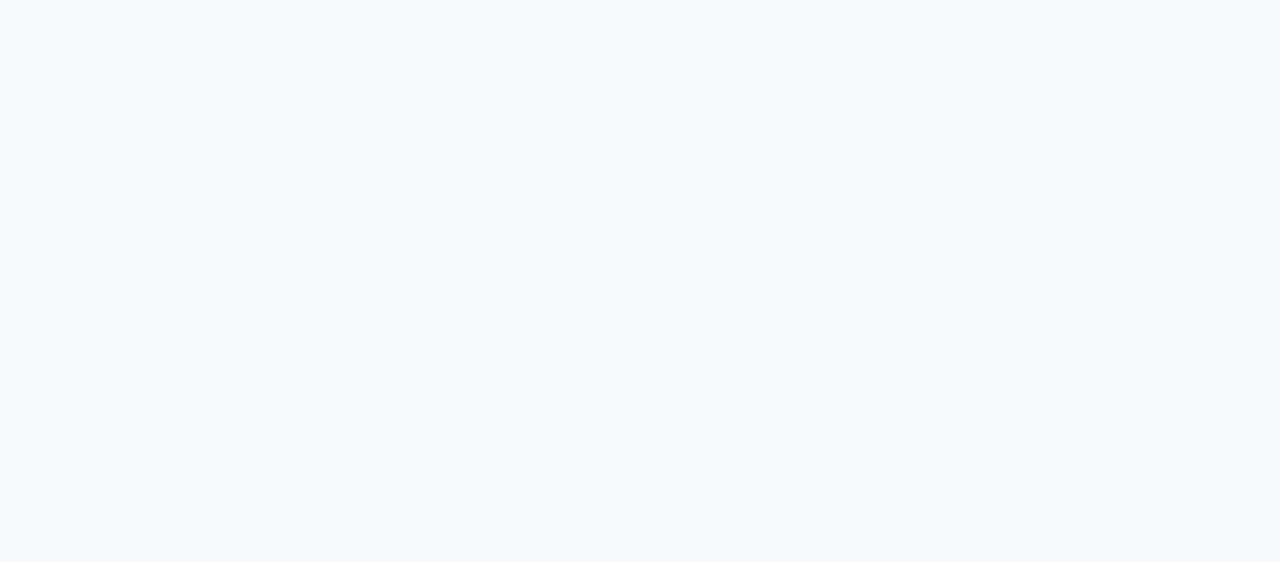
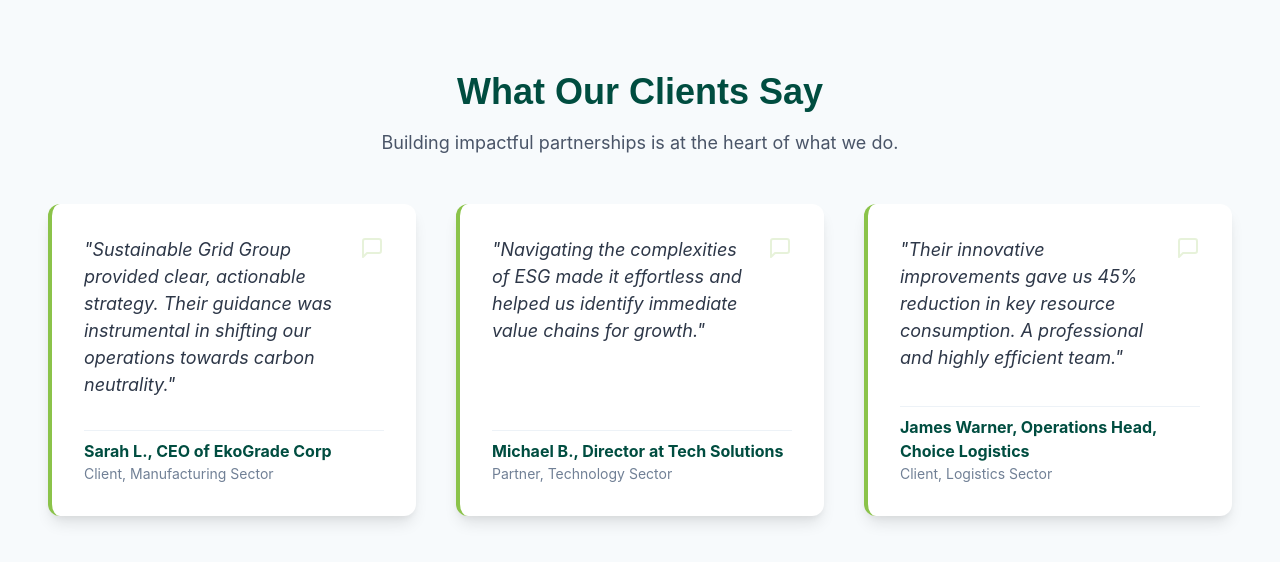
Before and after one commit to symonogwe/sustainable-grid-group-website, a React (Vite) app: page / in a window 1280 px wide. Shown: the part 2693-3255 px from the top of the page. Before the commit the page ends 2683 px from the top, so only its background shows below. Built offline with nearby package versions, Linux system fonts and the light colour scheme.

Commit message:
Add testimonials section with testimonial cards

```diff
--- a/src/App.jsx
+++ b/src/App.jsx
@@ -5,6 +5,7 @@ import StatsBar from "./StatsBar";
 import ServicesSection from "./ServiceSection";
 import IndustriesSection from "./IndustriesSection";
 import CaseStudiesSection from "./CaseStudiesSection";
+import TestimonialsSection from "./TestimonialsSection";
 
 function App() {
   return (
@@ -16,6 +17,7 @@ function App() {
         <ServicesSection />
         <IndustriesSection />
         <CaseStudiesSection />
+        <TestimonialsSection />
       </main>
     </Box>
   );
--- /dev/null
+++ b/src/TestimonialCard.jsx
@@ -0,0 +1,80 @@
+// src/components/TestimonialCard.jsx
+
+import {
+  Box,
+  Text,
+  Flex, // Use Flex for vertical stacking
+  useColorModeValue,
+  Icon,
+} from "@chakra-ui/react";
+import AnimateOnScroll from "./MotionBox";
+import { FiMessageSquare } from "react-icons/fi";
+
+const TestimonialCard = ({ quote, clientName, clientTitle, delay }) => {
+  const bg = useColorModeValue("white", "sgg.700");
+  const quoteColor = useColorModeValue("gray.700", "sgg.100");
+  const clientColor = useColorModeValue("sgg.900", "sgg.500");
+
+  return (
+    <AnimateOnScroll delay={delay}>
+      <Box
+        p={8}
+        bg={bg}
+        borderRadius="xl"
+        shadow="lg"
+        // 🟢 FIX 1: Make the outer Box a Flex container that spans the full height
+        h="full"
+        display="flex"
+        flexDirection="column"
+        justifyContent="space-between" // Pushes the bottom content down
+        borderLeft="4px solid"
+        borderColor="sgg.500"
+        transition="all 0.3s ease"
+        _hover={{
+          shadow: "xl",
+          transform: "translateY(-2px)",
+        }}
+      >
+        {/* 1. QUOTE SECTION (Will take up required space) */}
+        <Box flexGrow={1} mb={4}>
+          <Flex justify="space-between" align="start">
+            <Text
+              as="blockquote"
+              fontSize={{ base: "md", md: "lg" }}
+              fontStyle="italic"
+              color={quoteColor}
+            >
+              "{quote}"
+            </Text>
+            <Icon
+              as={FiMessageSquare}
+              w={6}
+              h={6}
+              color="sgg.500"
+              opacity={0.2}
+              ml={4}
+              flexShrink={0}
+            />
+          </Flex>
+        </Box>
+
+        {/* 2. CLIENT DETAILS (Pinned to the bottom) */}
+        <Box
+          mt={4}
+          pt={2}
+          borderTop="1px solid"
+          borderColor={useColorModeValue("gray.100", "sgg.900")}
+        >
+          <Text fontWeight="bold" color={clientColor} fontSize="md">
+            {clientName}
+          </Text>
+          <Text fontSize="sm" color={useColorModeValue("gray.500", "gray.400")}>
+            {clientTitle}
+          </Text>
+        </Box>
+      </Box>
+    </AnimateOnScroll>
+  );
+};
+
+export default TestimonialCard;
--- /dev/null
+++ b/src/TestimonialsSection.jsx
@@ -0,0 +1,84 @@
+// src/components/TestimonialsSection.jsx
+
+import {
+  Container,
+  SimpleGrid,
+  Heading,
+  Text,
+  Box,
+  useColorModeValue,
+} from "@chakra-ui/react";
+import TestimonialCard from "./TestimonialCard";
+
+const testimonialsData = [
+  {
+    quote:
+      "Sustainable Grid Group provided clear, actionable strategy. Their guidance was instrumental in shifting our operations towards carbon neutrality.",
+    clientName: "Sarah L., CEO of EkoGrade Corp",
+    clientTitle: "Client, Manufacturing Sector",
+  },
+  {
+    quote:
+      "Navigating the complexities of ESG made it effortless and helped us identify immediate value chains for growth.",
+    clientName: "Michael B., Director at Tech Solutions",
+    clientTitle: "Partner, Technology Sector",
+  },
+  {
+    quote:
+      "Their innovative improvements gave us 45% reduction in key resource consumption. A professional and highly efficient team.",
+    clientName: "James Warner, Operations Head, Choice Logistics",
+    clientTitle: "Client, Logistics Sector",
+  },
+];
+
+const TestimonialsSection = () => {
+  const headingColor = useColorModeValue("sgg.900", "sgg.100");
+  const bgColor = useColorModeValue("sgg.100", "sgg.900"); // Background color matches the wireframe (light gray)
+
+  return (
+    <Box bg={bgColor} py={{ base: 12, md: 20 }} px={{ base: 4, md: 8 }}>
+      <Container maxW={"7xl"}>
+        {/* Section Header */}
+        <Heading
+          as="h2"
+          size="xl"
+          fontWeight="extrabold"
+          textAlign="center"
+          mb={4}
+          color={headingColor}
+        >
+          What Our Clients Say
+        </Heading>
+
+        <Text
+          textAlign="center"
+          maxW="3xl"
+          mx="auto"
+          mb={12}
+          fontSize="lg"
+          color={useColorModeValue("gray.600", "sgg.100")}
+        >
+          Building impactful partnerships is at the heart of what we do.
+        </Text>
+
+        {/* Testimonials Grid */}
+        <SimpleGrid
+          columns={{ base: 1, md: 3 }} // Stacks on mobile, 3 columns on PC
+          spacing={{ base: 6, md: 10 }}
+        >
+          {testimonialsData.map((testimonial, index) => (
+            <TestimonialCard
+              key={index}
+              quote={testimonial.quote}
+              clientName={testimonial.clientName}
+              clientTitle={testimonial.clientTitle}
+              delay={0.1 + index * 0.1} // Staggered animation
+            />
+          ))}
+        </SimpleGrid>
+      </Container>
+    </Box>
+  );
+};
+
+export default TestimonialsSection;
```
